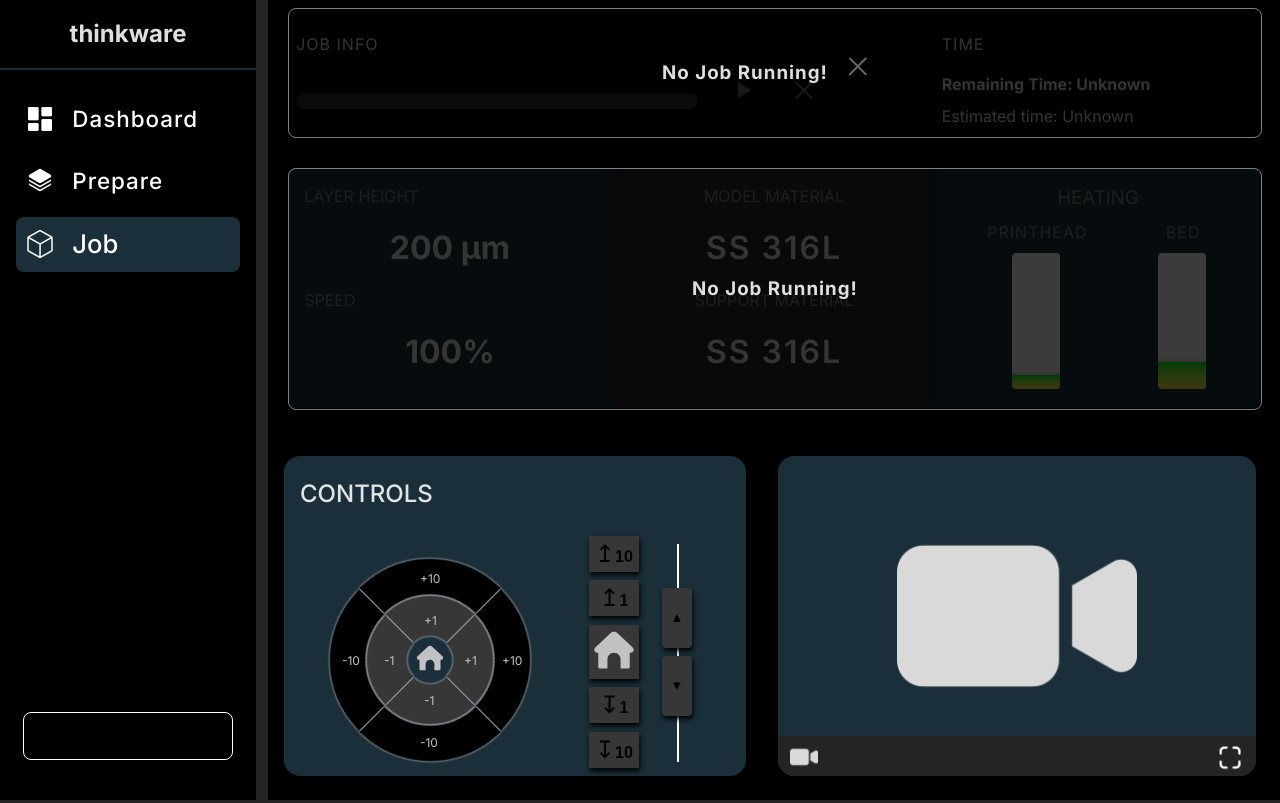
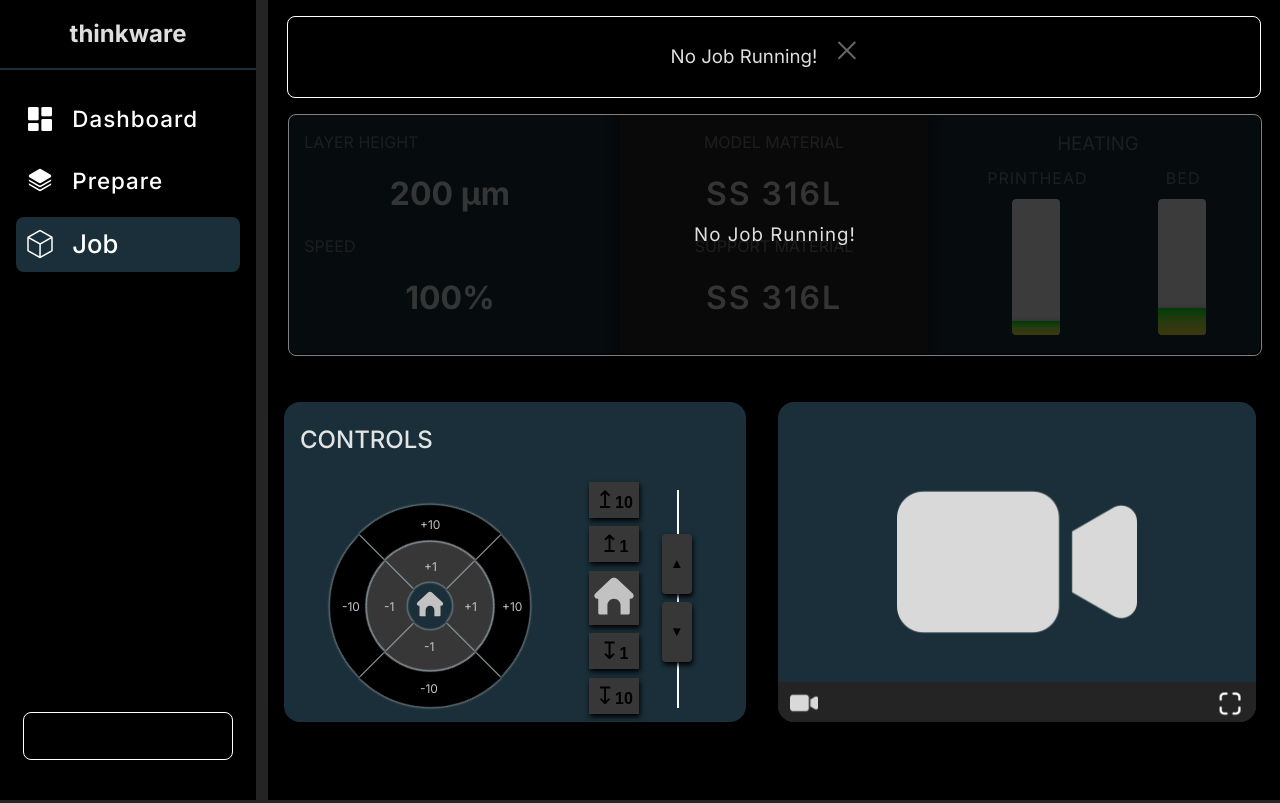
Before and after one commit to thinkmetal-shbhm/thinkware-rpi-alpha, a React (Vite) app in the folder app/: page /job in a window 1280 px wide. Built offline with nearby package versions, Linux system fonts and the light colour scheme; no server answers.

Commit message:
feat: modal for testing with cancel btn

```diff
--- a/app/src/components/JobInfo/JobInfo.jsx
+++ b/app/src/components/JobInfo/JobInfo.jsx
@@ -111,7 +111,7 @@ function JobInfo({
 
   return (
     <>
-
+      {heating || (!progress?.stopped && prog) ? (
         <section className={styles.mainJobInfo}>
           <div className={styles.job}>
             <h3 className={styles.heading3}>JOB INFO</h3>
@@ -223,9 +223,9 @@ function JobInfo({
               <div className={styles.circleInside}></div>
             </div> */}
           </div>
-          {heating || (!progress?.stopped && prog) ? "":
-
-          <div className={styles.noJob}>
+        </section>
+      ) : (
+        <div className={styles.noJobRunning}>
           <h3>No Job Running!</h3>
           <button
             // disabled={!prog}
@@ -251,10 +251,8 @@ function JobInfo({
             />
             <p>Cancel</p>
           </button>
-        </div>}
-        </section>
-
-
+        </div>
+      )}
 {/* material info */}
 <section className={styles.materialInfo}>
 
--- a/app/src/components/JobInfo/JobInfo.module.css
+++ b/app/src/components/JobInfo/JobInfo.module.css
@@ -110,7 +110,20 @@ p {
   border-radius: 50%;
   background-color: black;
 }
-
+.noJobRunning {
+  width: 96%;
+  margin: 1rem auto;
+  height: 10vh;
+  text-align: center;
+  display: flex;
+  align-items: center;
+  justify-content: center;
+  border: 1px solid white;
+  border-radius: 0.5rem;
+}
+.noJobRunning h3 {
+  font-weight: 400;
+}
 
 /* module 2 */
 .materialInfo {
@@ -138,6 +151,7 @@ p {
 
 }
 .noJob h3{
+  font-weight: 400;
   letter-spacing: 1px;
 }
 .presetChild {
```
